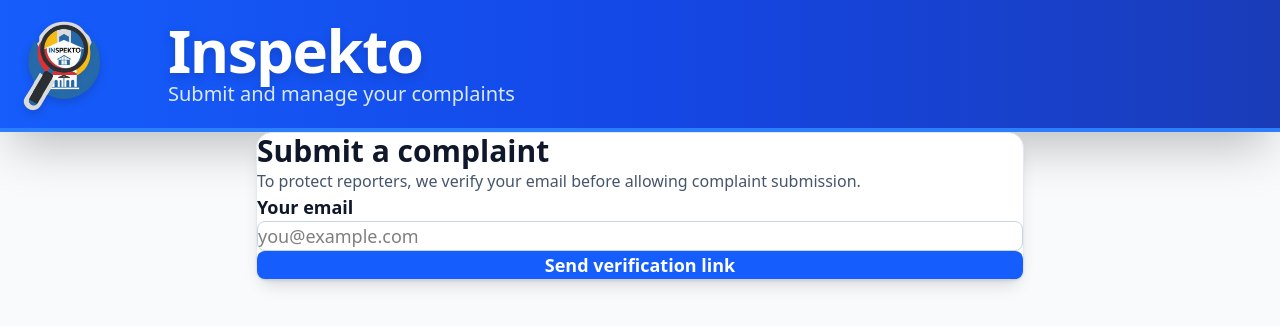
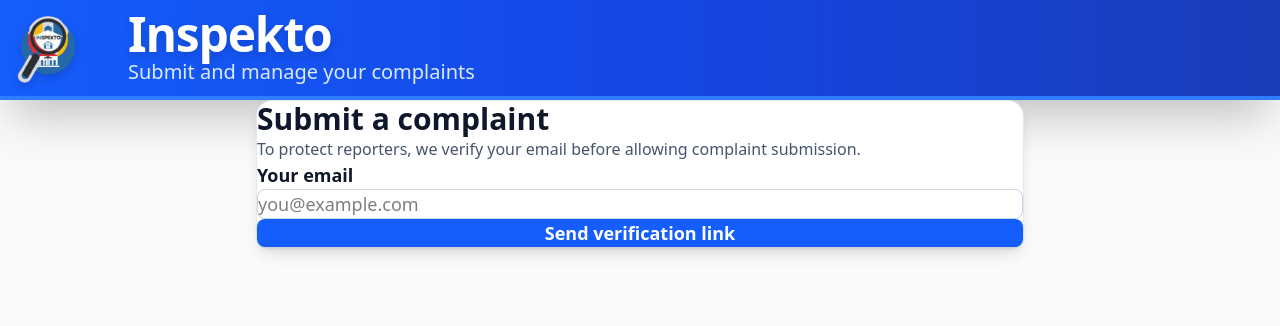
Before and after one commit to yvesjmnz/inspekto, a React (Vite) app: page / in a window 1280 px wide. Shown: the top 326 px of the page. Built offline with nearby package versions, Linux system fonts and the light colour scheme.

Commit message:
updated header size

```diff
--- a/src/complaints_module/pages/SubmitComplaintPage.tsx
+++ b/src/complaints_module/pages/SubmitComplaintPage.tsx
@@ -60,14 +60,14 @@
   return (
     <div className="min-h-screen bg-slate-50">
       <header className="bg-gradient-to-r from-blue-600 via-blue-700 to-blue-800 border-b-4 border-blue-500 shadow-2xl">
-        <div className="w-full px-16 py-12 flex items-center gap-10">
+        <div className="w-full px-16 py-12 flex items-center gap-8">
           <img
             src="/logo.png"
             alt="Inspekto Logo"
-            className="h-32 w-32 object-contain drop-shadow-lg flex-shrink-0"
+            className="h-24 w-24 object-contain drop-shadow-lg flex-shrink-0"
           />
           <div>
-            <h1 className="text-6xl font-bold text-white tracking-tight drop-shadow-lg">Inspekto</h1>
+            <h1 className="text-5xl font-bold text-white tracking-tight drop-shadow-lg">Inspekto</h1>
             <p className="mt-3 text-blue-100 text-xl font-light">Submit and manage your complaints</p>
           </div>
         </div>
```
